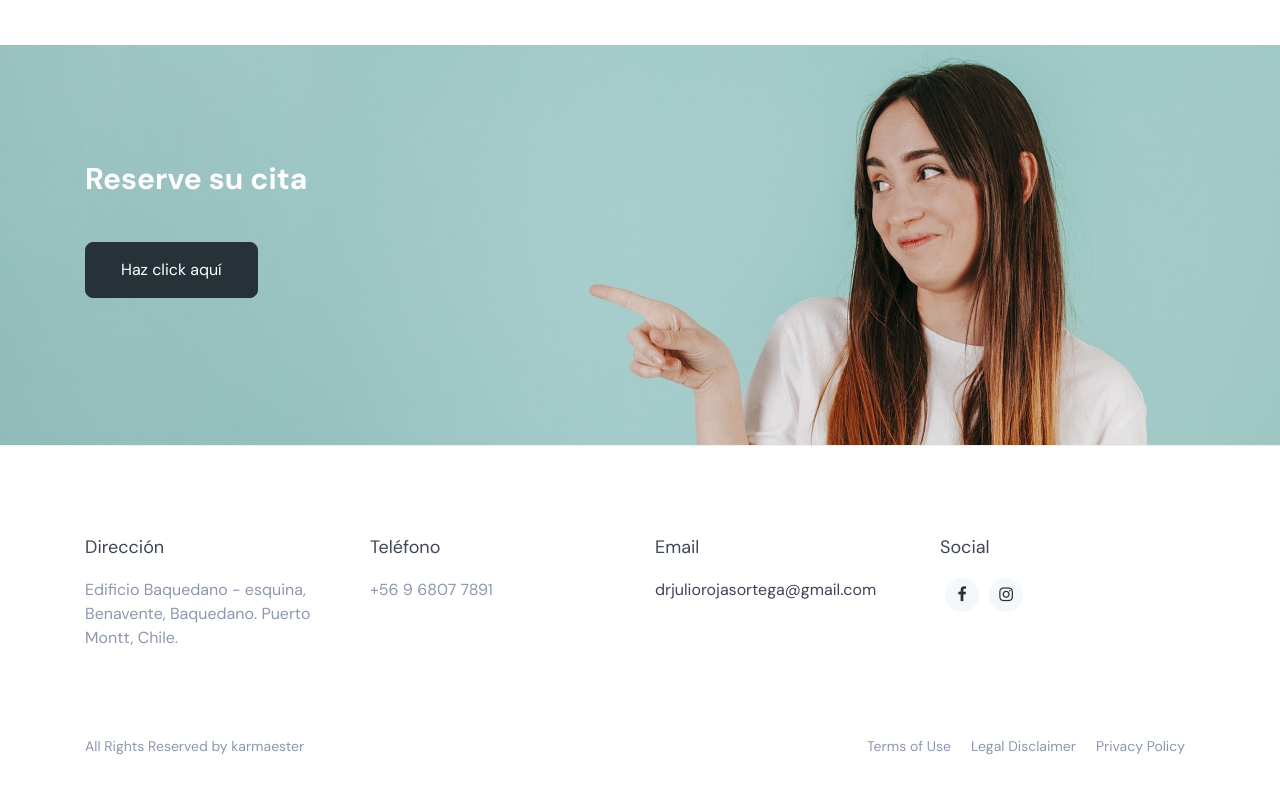
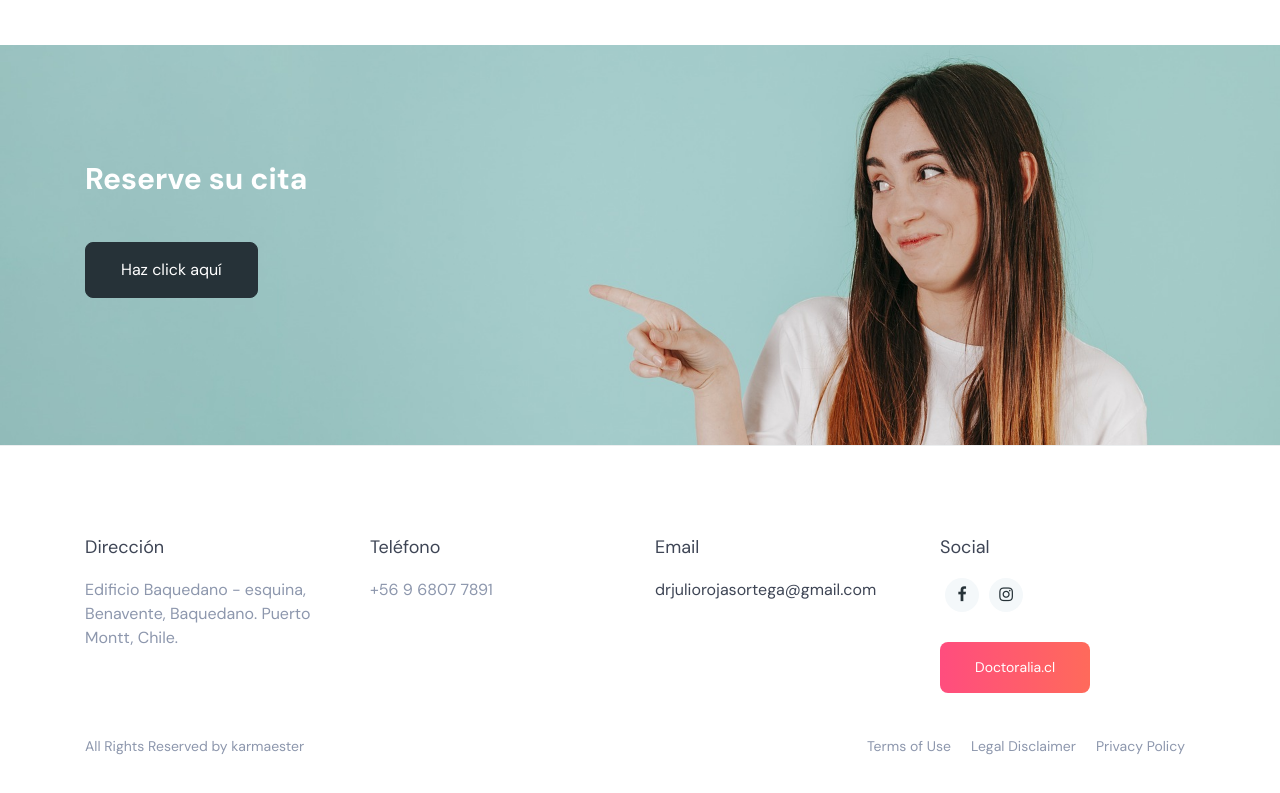
Before and after one commit to karmaester/ingenieria-del-bienestar, a Next.js app: page /basic in a window 1280 px wide. Shown: the part 8021-8814 px from the top of the page. Built offline with nearby package versions, Linux system fonts and the light colour scheme.

Commit message:
Add doctoralia button

```diff
--- a/layout/footer/Footer.js
+++ b/layout/footer/Footer.js
@@ -46,6 +46,13 @@ const Footer = () => {
                 </a>
               </Link>
             </div>
+            <Link href="https://www.instagram.com/ginecologopuertomontt/">
+              <a target="_blank" id="zl-url" href="https://www.doctoralia.cl/julio-antonio-rojas-ortega/ginecologo/puerto-montt" >
+                <button
+                  className="btn btn-md m-t-30 btn-danger-gradiant font-14"
+                >Doctoralia.cl
+                </button></a>
+            </Link>
           </Col>
         </Row>
         <div className="f4-bottom-bar">
```
